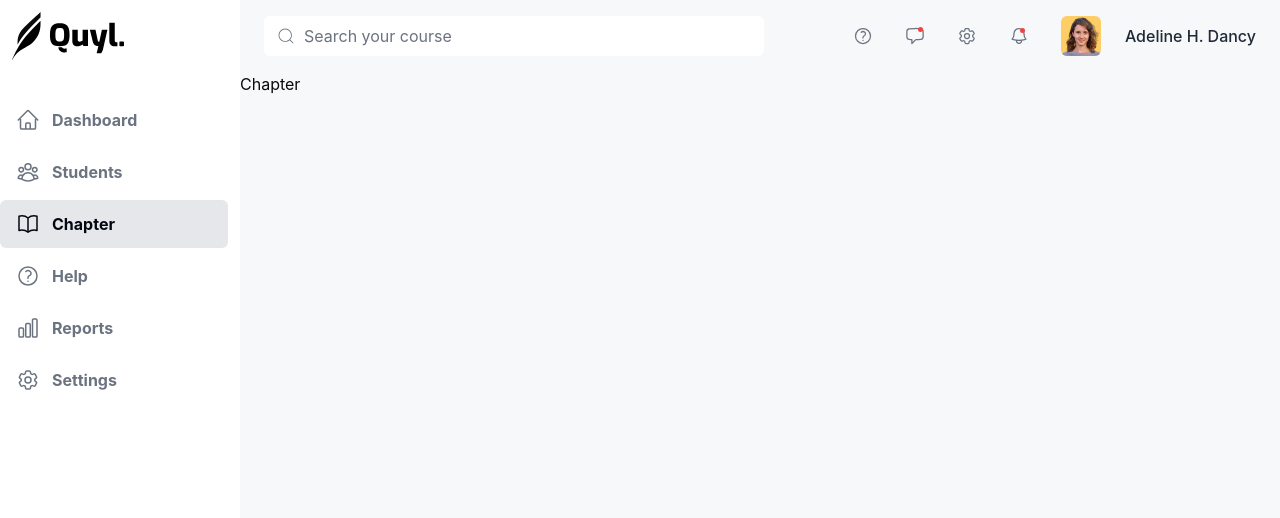
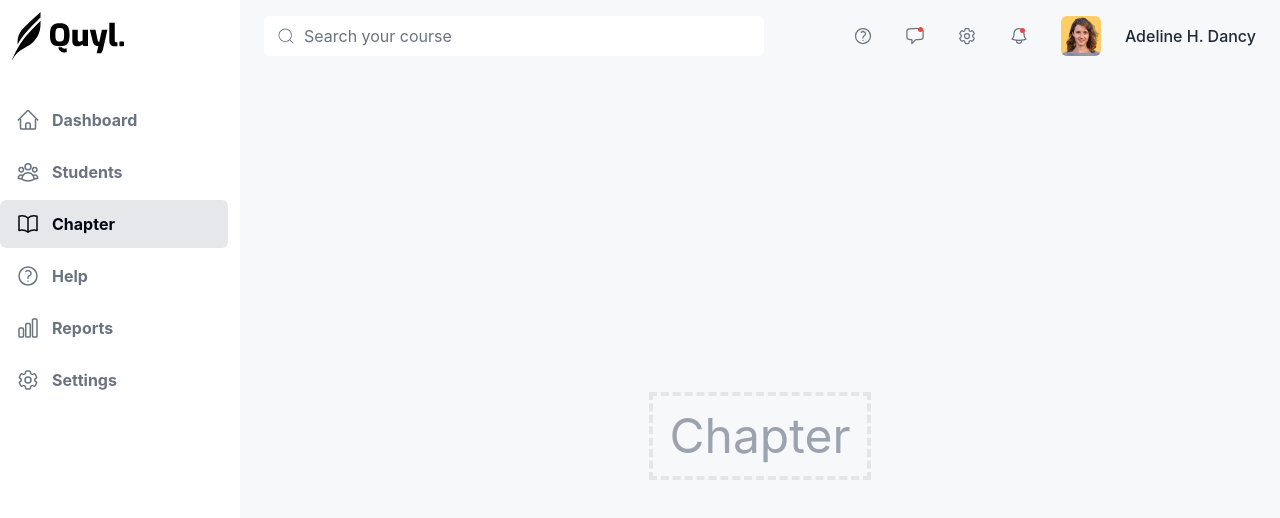
Before and after one commit to yasmalhotraa/fullstack-student-data-table, a React (Vite) app: page /chapter in a window 1280 px wide. Shown: the top 518 px of the page. Built offline with nearby package versions, Linux system fonts and the light colour scheme.

Commit message:
chapterherostyling

```diff
--- a/src/SidebarOptions/Chapter.jsx
+++ b/src/SidebarOptions/Chapter.jsx
@@ -1,7 +1,11 @@
 import React from "react";
 
 function Chapter() {
-  return <div>Chapter</div>;
+  return (
+    <div className="flex justify-center items-center w-full h-full text-5xl text-gray-400">
+      <span className="border-dashed border-4 p-4">Chapter</span>
+    </div>
+  );
 }
 
 export default Chapter;
```
